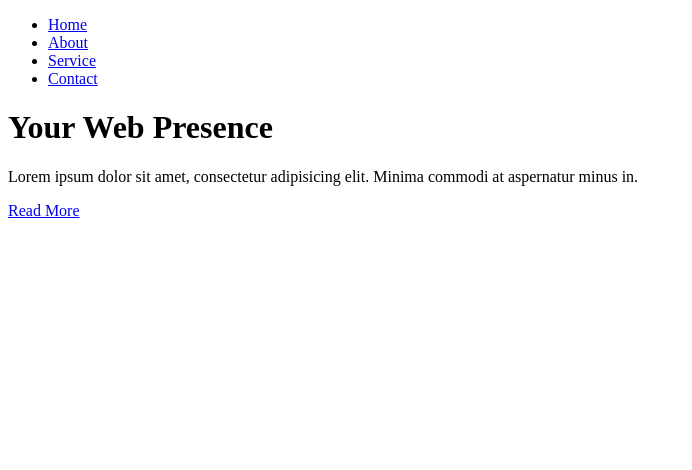
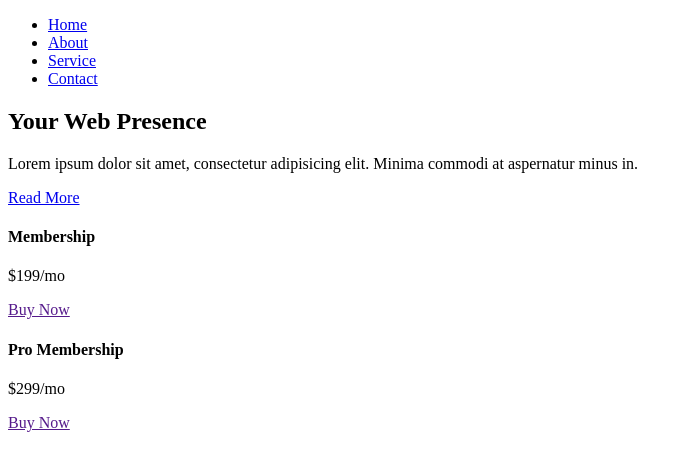
Before and after one commit to KornSuwannagit/Grid-CSS-layout, a plain HTML site: page index.html in a window 1280 px wide. Shown: the whole page, without its empty margins (0-692 px from the left). Drawn offline with Linux system fonts and the light colour scheme.

Commit message:
top container

```diff
--- a/index.html
+++ b/index.html
@@ -20,15 +20,25 @@
         <li><a href="#">Contact</a></li>
       </ul>
     </nav>
+    <section class="top-container">
 
-    <section class="top-container"></section>
     <hearder class="showcase">
       <h1>Your Web Presence</h1>
       <p>Lorem ipsum dolor sit amet, consectetur adipisicing elit. Minima commodi at aspernatur minus in.</p>
       <a href="#" class="btn">Read More</a>
     </hearder>
-    <div class="top-box top-box-a"></div>
-  </div>
+    <div class="top-box top-box-a">
+      <h4>Membership</h4>
+      <p class="price">$199/mo</p>
+      <a href="" class="btn">Buy Now</a>
+    </div>
+    <div class="top-box top-box-a">
+      <h4>Pro Membership</h4>
+      <p class="price">$299/mo</p>
+      <a href="" class="btn">Buy Now</a>
+    </div>
+    </section>
+</div>
 </body>
 
 </html>
```
